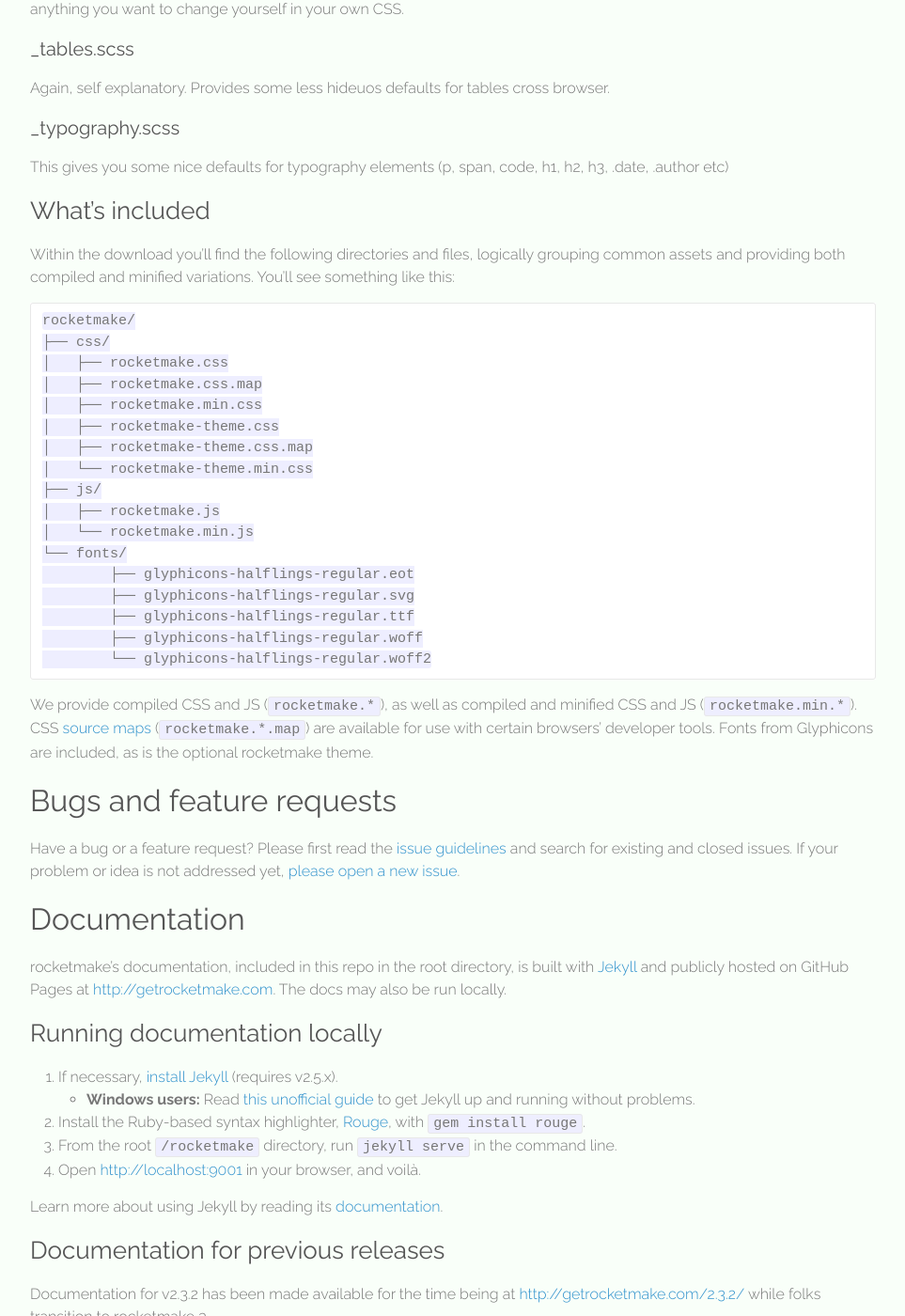
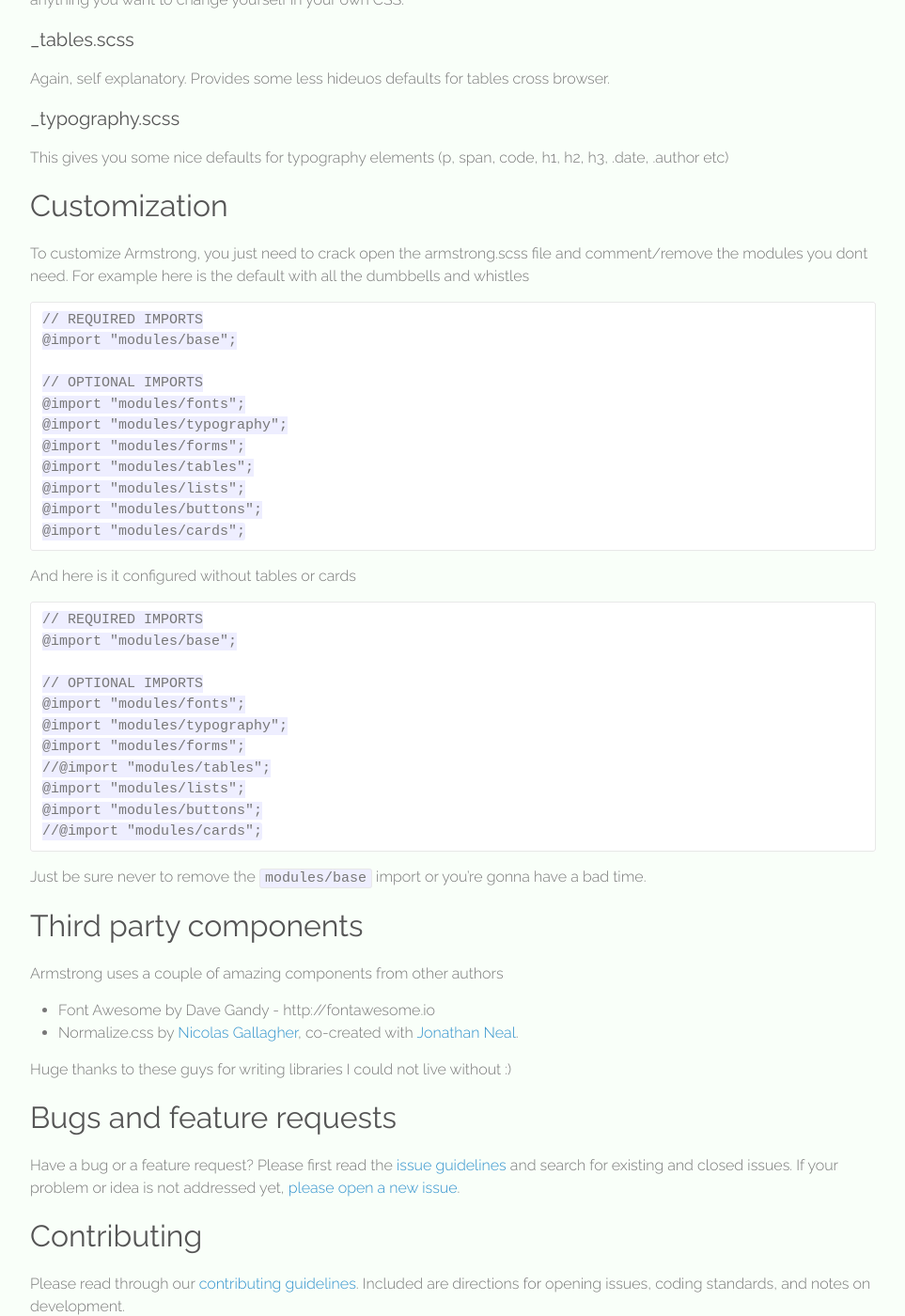
Before and after one commit to Rocketmakers/armstrong_legacy, a Jekyll site: the page built from documentation.md, in a window 1280 px wide and 1400 px high, scrolled down 2224 px. Shown: the whole window at 94% size, without its empty margins (158-1121 px from the left). Built offline with Jekyll 4.4.1, drawn with Linux system fonts in a browser that asks for light colours; some of the changed text lies outside the part shown.

Commit message:
Updated docs

````diff
--- a/documentation.md
+++ b/documentation.md
@@ -4,17 +4,18 @@
 permalink: /docs/
 ---
 
-## Armstrong
+# Armstrong
 
 Armstrong is a lightweight modular CSS framework written in SASS. It is designed to be none invasive to help you out at the start but not be a nightmare when you want to add your own designs (like certain other frameworks...)
 
-To get started, check out <http://getrocketmake.com>!
+To get started, check out <http://armstrong.org>!
 
 ## Table of contents
 
-- [Structure & Modules](#modules)
+- [Structure & Modules](#structures-&-modules)
+- [Customization](#customization)
+- [Third party components](#third-party-components)
 - [Bugs and feature requests](#bugs-and-feature-requests)
-- [Documentation](#documentation)
 - [Contributing](#contributing)
 - [Community](#community)
 - [Versioning](#versioning)
@@ -48,7 +49,6 @@
     │   └── _typography.scss
     ├── armstrong.scss
     └── armstrong.css
-
 ```
 
 #### _base.scss
@@ -103,60 +103,49 @@
 
 This gives you some nice defaults for typography elements (p, span, code, h1, h2, h3, .date, .author etc)
 
-### What's included
 
-Within the download you'll find the following directories and files, logically grouping common assets and providing both compiled and minified variations. You'll see something like this:
+## Customization
 
+To customize Armstrong, you just need to crack open the armstrong.scss file and comment/remove the modules you dont need. For example here is the default with all the dumbbells and whistles
 ```
-rocketmake/
-├── css/
-│   ├── rocketmake.css
-│   ├── rocketmake.css.map
-│   ├── rocketmake.min.css
-│   ├── rocketmake-theme.css
-│   ├── rocketmake-theme.css.map
-│   └── rocketmake-theme.min.css
-├── js/
-│   ├── rocketmake.js
-│   └── rocketmake.min.js
-└── fonts/
-	├── glyphicons-halflings-regular.eot
-	├── glyphicons-halflings-regular.svg
-	├── glyphicons-halflings-regular.ttf
-	├── glyphicons-halflings-regular.woff
-	└── glyphicons-halflings-regular.woff2
+// REQUIRED IMPORTS
+@import "modules/base";
+
+// OPTIONAL IMPORTS
+@import "modules/fonts";
+@import "modules/typography";
+@import "modules/forms";
+@import "modules/tables";
+@import "modules/lists";
+@import "modules/buttons";
+@import "modules/cards";
 ```
+And here is it configured without tables or cards
+```
+// REQUIRED IMPORTS
+@import "modules/base";
 
-We provide compiled CSS and JS (`rocketmake.*`), as well as compiled and minified CSS and JS (`rocketmake.min.*`). CSS [source maps](https://developers.google.com/chrome-developer-tools/docs/css-preprocessors) (`rocketmake.*.map`) are available for use with certain browsers' developer tools. Fonts from Glyphicons are included, as is the optional rocketmake theme.
+// OPTIONAL IMPORTS
+@import "modules/fonts";
+@import "modules/typography";
+@import "modules/forms";
+//@import "modules/tables";
+@import "modules/lists";
+@import "modules/buttons";
+//@import "modules/cards";
+```
+Just be sure never to remove the `modules/base` import or you're gonna have a bad time.
 
+## Third party components
+Armstrong uses a couple of amazing components from other authors
+- Font Awesome by Dave Gandy - http://fontawesome.io
+- Normalize.css by [Nicolas Gallagher](http://nicolasgallagher.com/), co-created with [Jonathan Neal](http://music.thewikies.com/jonneal/).
 
+Huge thanks to these guys for writing libraries I could not live without :)
 
 ## Bugs and feature requests
 
 Have a bug or a feature request? Please first read the [issue guidelines](https://github.com/twbs/rocketmake/blob/master/CONTRIBUTING.md#using-the-issue-tracker) and search for existing and closed issues. If your problem or idea is not addressed yet, [please open a new issue](https://github.com/twbs/rocketmake/issues/new).
-
-
-## Documentation
-
-rocketmake's documentation, included in this repo in the root directory, is built with [Jekyll](http://jekyllrb.com) and publicly hosted on GitHub Pages at <http://getrocketmake.com>. The docs may also be run locally.
-
-### Running documentation locally
-
-1. If necessary, [install Jekyll](http://jekyllrb.com/docs/installation) (requires v2.5.x).
-  - **Windows users:** Read [this unofficial guide](http://jekyll-windows.juthilo.com/) to get Jekyll up and running without problems.
-2. Install the Ruby-based syntax highlighter, [Rouge](https://github.com/jneen/rouge), with `gem install rouge`.
-3. From the root `/rocketmake` directory, run `jekyll serve` in the command line.
-4. Open <http://localhost:9001> in your browser, and voilà.
-
-Learn more about using Jekyll by reading its [documentation](http://jekyllrb.com/docs/home/).
-
-### Documentation for previous releases
-
-Documentation for v2.3.2 has been made available for the time being at <http://getrocketmake.com/2.3.2/> while folks transition to rocketmake 3.
-
-[Previous releases](https://github.com/twbs/rocketmake/releases) and their documentation are also available for download.
-
-
 
 ## Contributing
 
````
Also changed, not shown: other parts of documentation.md (+1 -1 lines).
